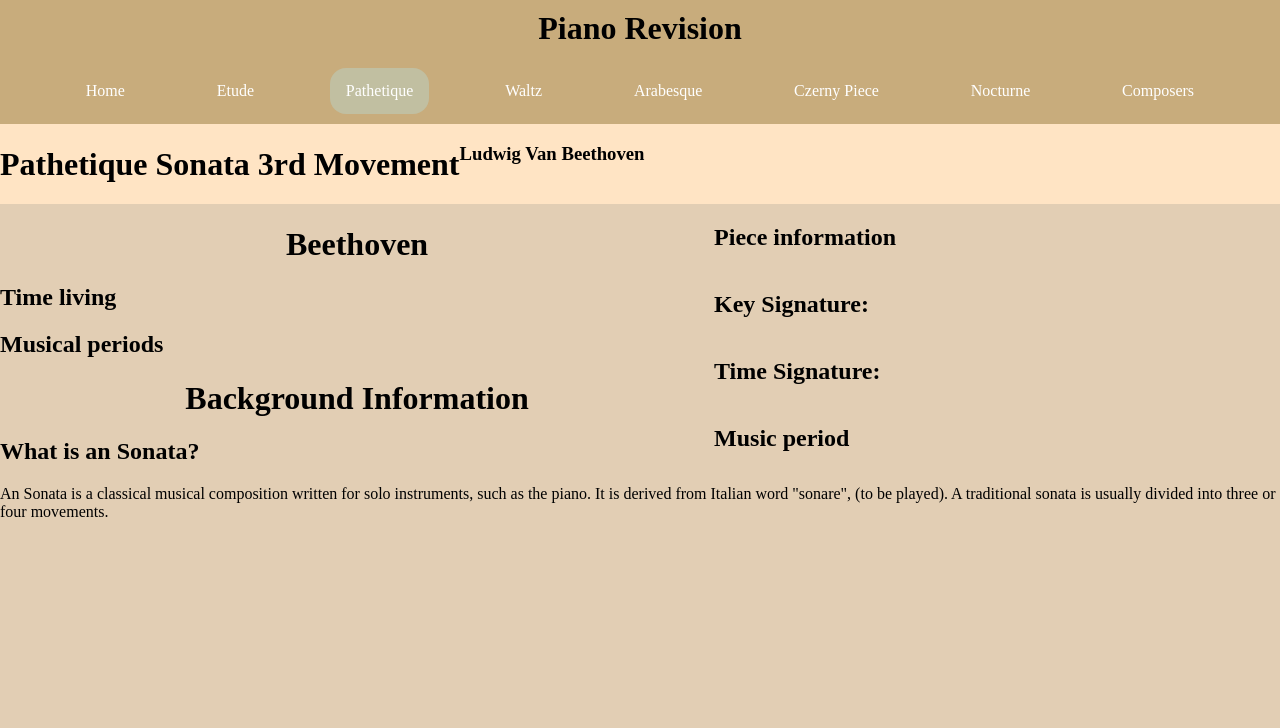
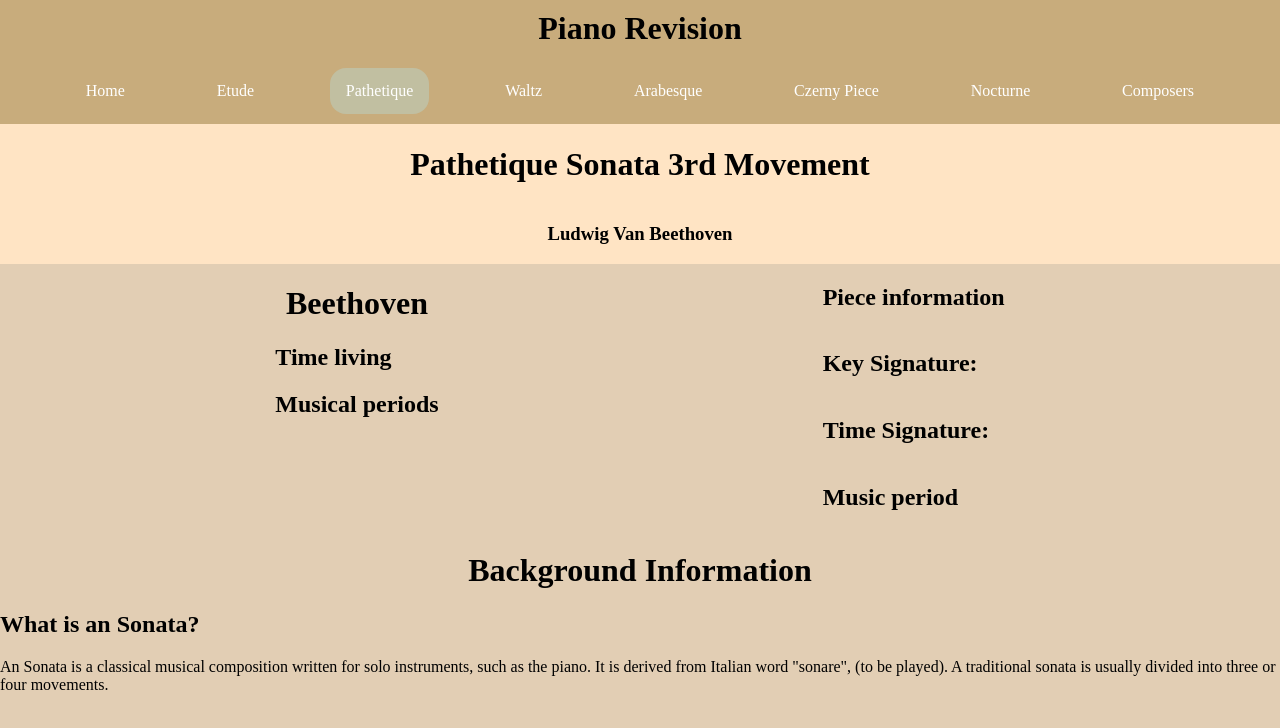
Before and after one commit to insertnewusername/odetopiano, a plain HTML site: page pathetiquesonata.html in a window 1280 px wide. Drawn offline with Linux system fonts and the light colour scheme.

Commit message:
make stuff more organised, songOverview div and ordered flexboxes

```diff
--- a/pathetiquesonata.html
+++ b/pathetiquesonata.html
@@ -42,6 +42,7 @@
             <h3>Ludwig Van Beethoven</h3>
         </div>
 
+        <div class="songOverview">
             <div class="songInfo">
                 <h2>Piece information</h2>
                 <h2>Key Signature:</h2>
@@ -53,6 +54,7 @@
                 <h1>Beethoven</h1>
                 <h2>Time living</h2>
                 <h2>Musical periods</h2>
+            </div>
         </div>
 
         <div class="bgInfo">
--- a/styles.css
+++ b/styles.css
@@ -41,15 +41,23 @@
   flex-wrap:wrap;
   flex-direction:column;
   justify-content:space-evenly;
-  float:right;
-  padding-right: 30%;
+  padding-left: 30%;
+  order:2;
 }
 
 
 .songTitle {
   display:flex;
   flex-wrap:wrap;
+  text-align:center;
   background-color:bisque;
+  flex-direction:column;
+}
+
+.songOverview {
+  display:flex;
+  flex-wrap:wrap;
+  justify-content:center;
 }
 
 .ameb {
```
Lines whose indentation alone changed are shown as unchanged.
